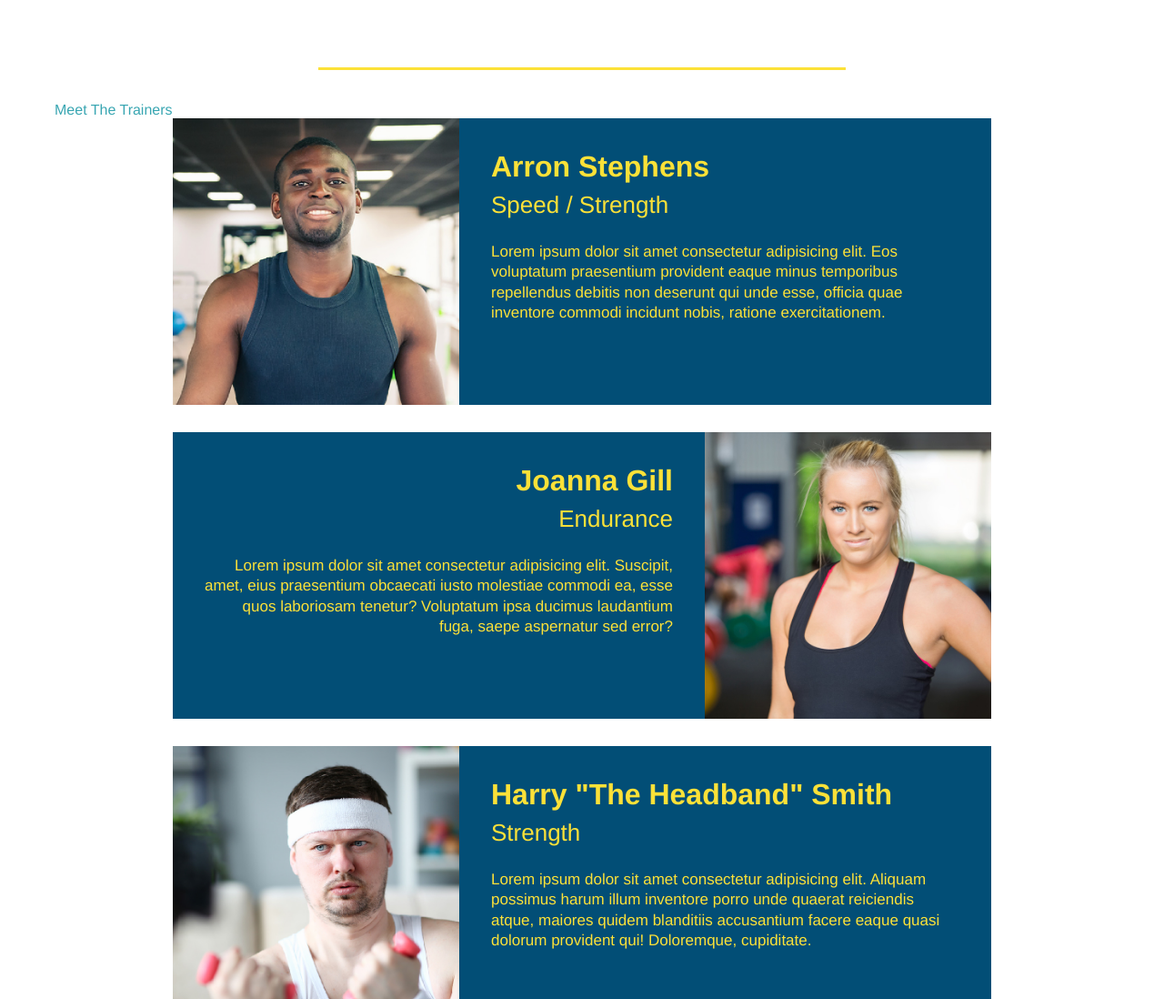
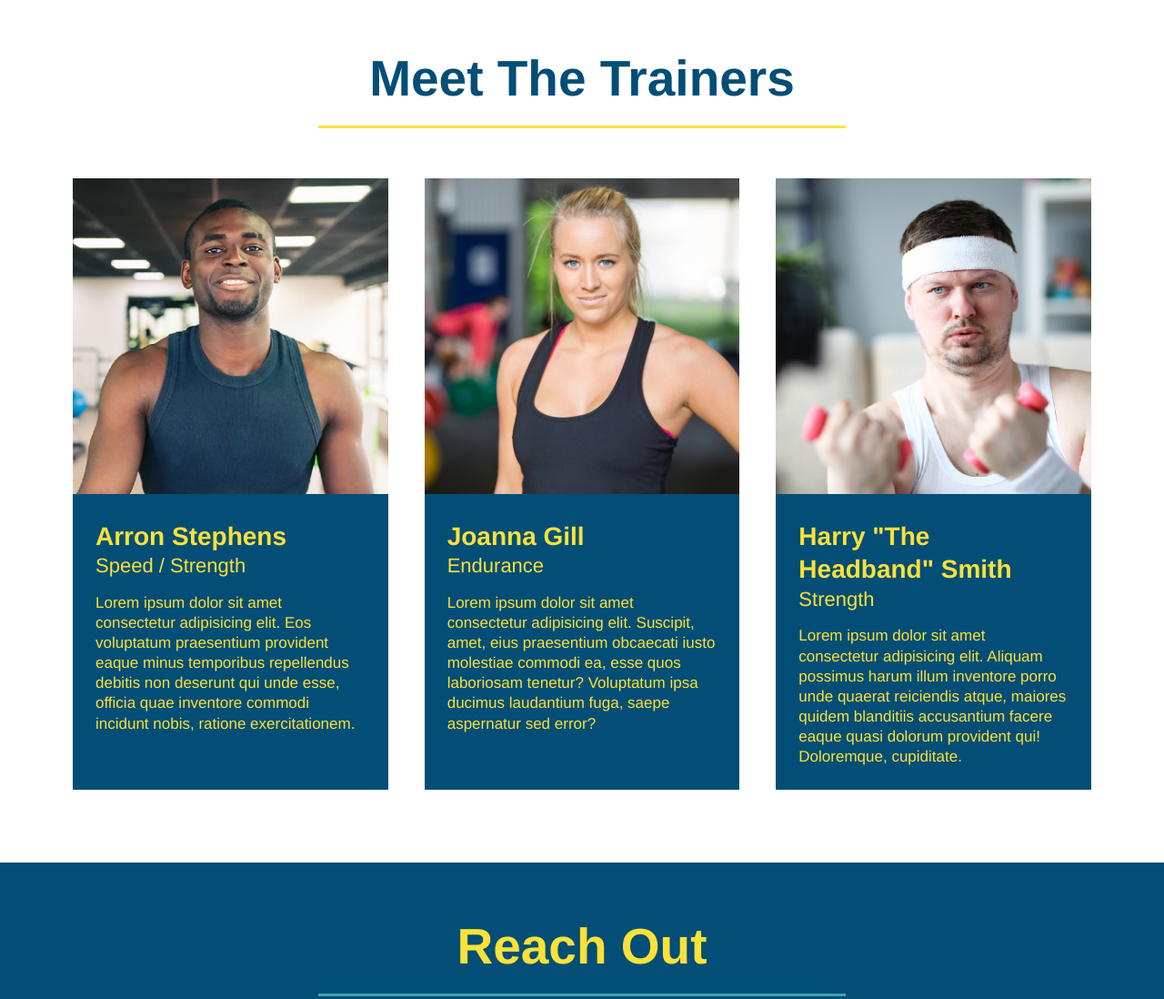
Before and after one commit to MeghanPaul/run-buddy, a plain HTML site: page index.html in a window 1280 px wide. Shown: the part 2280-3378 px from the top of the page at 91% size. Drawn offline with Linux system fonts and the light colour scheme.

Commit message:
add flexbox to trainers

```diff
--- a/assets/css/style.css
+++ b/assets/css/style.css
@@ -231,39 +231,42 @@ h3 {
     border-color: #39a6b2;
 }
 
+.trainers {
+    width: 100%;
+    margin: 0 auto;
+    display: flex;
+    flex-wrap: wrap;
+    justify-content: space-around;
+}
+
 .trainer {
-    width: 900px;
-    margin: 0 auto 30px auto;
+    margin: 20px;
     background: #024e76;
     color: #fce138;
-    overflow: auto;
+    flex: 1;
 }
 
 .trainer img{
-    width: 35%;
-    float: left;
+    width: 100%;
 }
 
 .trainer-bio {
-    padding: 35px;
-    float: left;
-    width: 65%;
+    padding: 25px;
+    line-height: 1.3;
 }
 
 .trainer-bio h3 {
-    font-size: 32px;
-    margin-bottom: 8px;
+    font-size: 28px;
 }
 
 .trainer-bio h4 {
     font-weight: lighter;
-    font-size: 26px;
-    margin-bottom: 25px;
+    font-size: 22px;
+    margin-bottom: 15px;
 }
 
 .trainer-bio p {
     font-size: 17px;
-    line-height: 1.3;
 }
 
 .contact {
--- a/index.html
+++ b/index.html
@@ -144,17 +144,18 @@
     </section>
 
     <!--"Meet The Trainers" Section-->
-    <section id="your-trainers" class="trainers">
+    <section id="your-trainers">
         <div>
-            <h2 class="section-title primary-border"></h2>
-        </div>
+            <h2 class="section-title primary-border">
             Meet The Trainers
             </h2>
+        </div>
+        <div class="trainers">
             <article class="trainer">
                 <img src="assets/images/trainer-1.jpg" alt="Arron Stephens in his workout clothes, ready to pump iron" />
-            <div class="trainer-bio text-left">
-                <h3>Arron Stephens</h3>
-                <h4>Speed / Strength</h4>
+                <div class="trainer-bio">
+                    <h3 class="trainer-name">Arron Stephens</h3>
+                    <h4 class="trainer-role">Speed / Strength</h4>
                     <p>
                         Lorem ipsum dolor sit amet consectetur adipisicing elit. Eos voluptatum praesentium provident
                         eaque minus temporibus repellendus debitis non deserunt qui unde esse, officia quae inventore
@@ -163,23 +164,23 @@
                 </div>
             </article>
             <article class="trainer">
-
-            <div class="trainer-bio text-right">
-                <h3>Joanna Gill</h3>
-                <h4>Endurance</h4>
+                <img src="assets/images/trainer-2.jpg" alt="Joanna Gill cooling off after a workout" />
+                <div class="trainer-bio">
+                    <h3 class="trainer-name">Joanna Gill</h3>
+                    <h4 class="trainer-role">Endurance</h4>
                     <p>
                         Lorem ipsum dolor sit amet consectetur adipisicing elit. Suscipit, amet, eius praesentium
                         obcaecati iusto molestiae commodi ea, esse quos laboriosam tenetur? Voluptatum ipsa
                         ducimus laudantium fuga, saepe aspernatur sed error?
                     </p>
                 </div>
-            <img src="assets/images/trainer-2.jpg" alt="Joanna Gill cooling off after a workout" />
+
             </article>
             <article class="trainer">
                 <img src="assets/images/trainer-3.jpg" alt="Harry Smith wearing a headband and lifting comically small pink weights"/>
-            <div class="trainer-bio text-left">
-                <h3>Harry "The Headband" Smith</h3>
-                <h4>Strength</h4>
+                <div class="trainer-bio">
+                    <h3 class="trainer-name">Harry "The Headband" Smith</h3>
+                    <h4 class="trainer-role">Strength</h4>
                     <p>
                         Lorem ipsum dolor sit amet consectetur adipisicing elit. Aliquam possimus harum illum inventore porro
                         unde quaerat reiciendis atque, maiores quidem blanditiis accusantium facere eaque quasi dolorum
@@ -188,6 +189,7 @@
                 </div>
 
             </article>
+        </div>
     </section>
 
     <!--"Reach Out" Section-->
```
Lines whose indentation alone changed are shown as unchanged.
